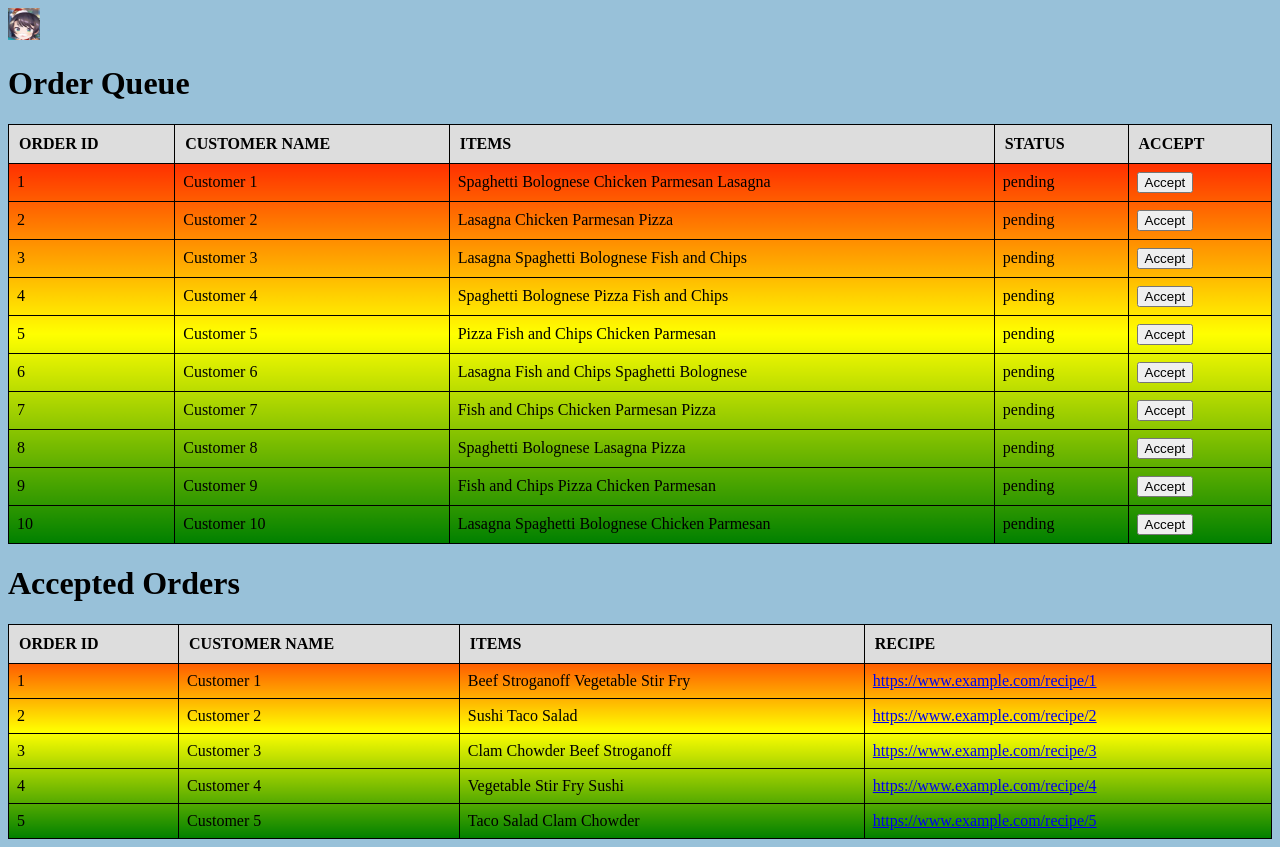
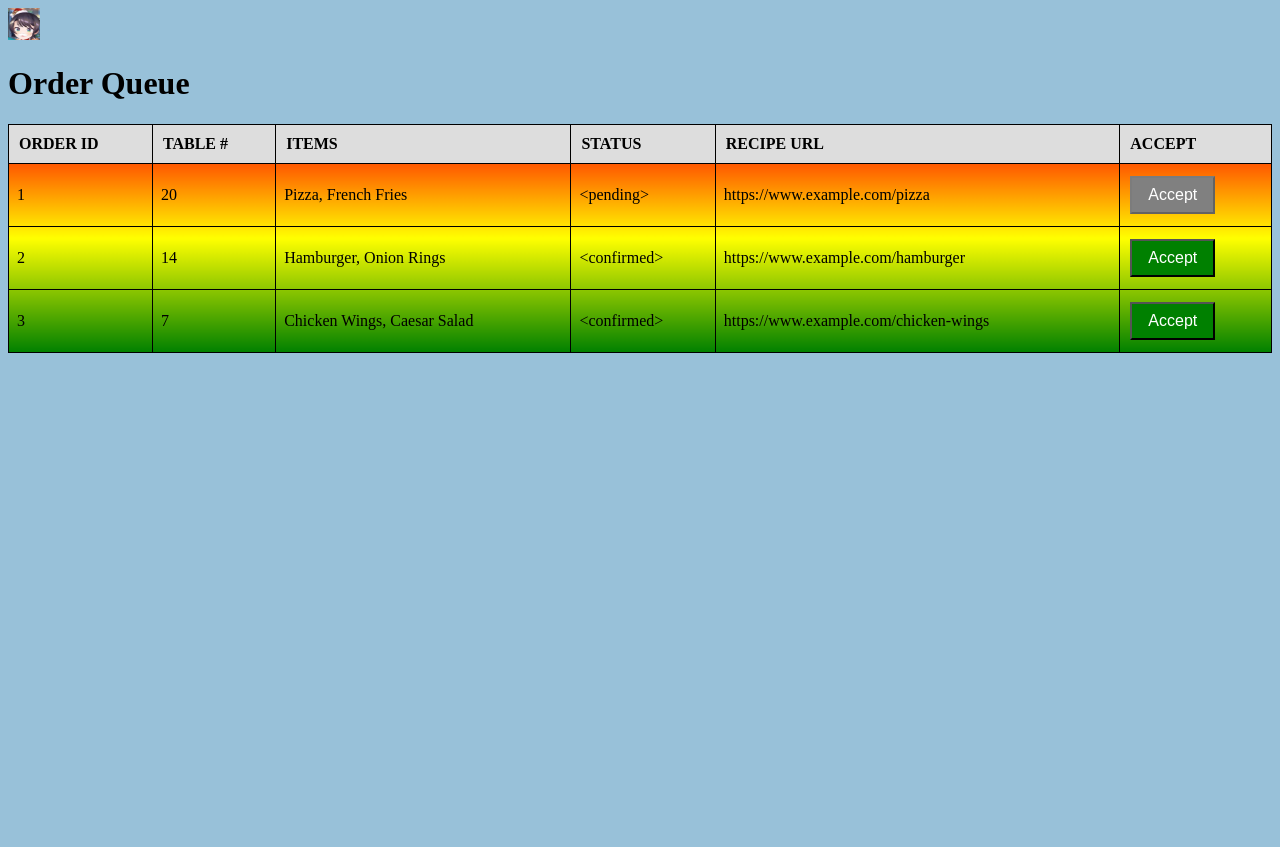
Before and after one commit to Yensid10/Multipurpose-Flask-Website-System-Project, a Flask app: page /kitchen in a window 1280 px wide. After the commit the page ends 353 px from the top, so only its background shows below. Run offline with Flask 2, Linux system fonts and the light colour scheme; data comes from the database, SQL or seed files in the repository; both versions use the stored data as it was after the commit.

Commit message:
rebuilt Flask code to work with actual dummy database instead of dummy code in python, redoing HTML and added style to accept button

```diff
--- a/app.py
+++ b/app.py
@@ -1,109 +1,17 @@
 from flask import Flask, render_template
-
 app = Flask(__name__)
 
-# Dummy order queue and accepted orders data
-order_queue = [
-    {
-        "id": 1,
-        "customer_name": "Customer 1",
-        "items": "Spaghetti Bolognese Chicken Parmesan Lasagna",
-        "status": "pending"
-    },
-    {
-        "id": 2,
-        "customer_name": "Customer 2",
-        "items": "Lasagna Chicken Parmesan Pizza",
-        "status": "pending"
-    },
-    {
-        "id": 3,
-        "customer_name": "Customer 3",
-        "items": "Lasagna Spaghetti Bolognese Fish and Chips",
-        "status": "pending"
-    },
-    {
-        "id": 4,
-        "customer_name": "Customer 4",
-        "items": "Spaghetti Bolognese Pizza Fish and Chips",
-        "status": "pending"
-    },
-    {
-        "id": 5,
-        "customer_name": "Customer 5",
-        "items": "Pizza Fish and Chips Chicken Parmesan",
-        "status": "pending"
-    },
-    {
-        "id": 6,
-        "customer_name": "Customer 6",
-        "items": "Lasagna Fish and Chips Spaghetti Bolognese",
-        "status": "pending"
-    },
-    {
-        "id": 7,
-        "customer_name": "Customer 7",
-        "items": "Fish and Chips Chicken Parmesan Pizza",
-        "status": "pending"
-    },
-    {
-        "id": 8,
-        "customer_name": "Customer 8",
-        "items": "Spaghetti Bolognese Lasagna Pizza",
-        "status": "pending"
-    },
-    {
-        "id": 9,
-        "customer_name": "Customer 9",
-        "items": "Fish and Chips Pizza Chicken Parmesan",
-        "status": "pending"
-    },
-    {
-        "id": 10,
-        "customer_name": "Customer 10",
-        "items": "Lasagna Spaghetti Bolognese Chicken Parmesan",
-        "status": "pending"
-    }
-]
-
-accepted_orders = [
-    {
-        "id": 1,
-        "customer_name": "Customer 1",
-        "items": "Beef Stroganoff Vegetable Stir Fry",
-        "recipe_url": "https://www.example.com/recipe/1"
-    },
-    {
-        "id": 2,
-        "customer_name": "Customer 2",
-        "items": "Sushi Taco Salad",
-        "recipe_url": "https://www.example.com/recipe/2"
-    },
-    {
-        "id": 3,
-        "customer_name": "Customer 3",
-        "items": "Clam Chowder Beef Stroganoff",
-        "recipe_url": "https://www.example.com/recipe/3"
-    },
-    {
-        "id": 4,
-        "customer_name": "Customer 4",
-        "items": "Vegetable Stir Fry Sushi",
-        "recipe_url": "https://www.example.com/recipe/4"
-    },
-    {
-        "id": 5,
-        "customer_name": "Customer 5",
-        "items": "Taco Salad Clam Chowder",
-        "recipe_url": "https://www.example.com/recipe/5"
-    }
-]
+import sqlite3
 
 
-@app.route("/kitchen")
+@app.route('/kitchen')
 def kitchen():
-    return render_template("kitchen.html", order_queue=order_queue, accepted_orders=accepted_orders)
-
+    conn = sqlite3.connect("orders.db")
+    c = conn.cursor()
+    c.execute("SELECT * FROM order_queue")
+    orders = c.fetchall()
+    conn.close()
+    return render_template("kitchen.html", orders=orders)
 
 if __name__ == "__main__":
     app.run(debug=True)
--- a/static/style.css
+++ b/static/style.css
@@ -29,6 +29,11 @@ th {
     cursor: pointer;
 }
 
+.accept-button:disabled {
+        background-color: grey;
+        cursor: not-allowed;
+    }
+
 .recipe-link {
     color: blue;
     text-decoration: none;
--- a/templates/kitchen.html
+++ b/templates/kitchen.html
@@ -13,49 +13,31 @@
     <thead>
         <tr>
             <th>Order ID</th>
-        <th>Customer Name</th>
+            <th>Table #</th>
             <th>Items</th>
             <th>Status</th>
+            <th>Recipe URL</th>
             <th>Accept</th>
         </tr>
     </thead>
     <tbody>
-    {% for order in order_queue %}
+        {% for order in orders %}
         <tr>
-            <td>{{ order.id }}</td>
-            <td>{{ order.customer_name }}</td>
-            <td>{{ order["items"] }}</td>
-            <td>{{ order.status }}</td>
+            <td>{{ order[0] }}</td>
+            <td>{{ order[1] }}</td>
+            <td>{{ order[2] }}</td>
+            <td>{{ order[3] }}</td>
+            <td>{{ order[4] }}</td>
             <td>
-                <button onclick="acceptOrder({{ order.id }})">Accept</button>
+                <button class="accept-button" {% if order[3] == "<pending>" %} disabled {% endif %}>Accept</button>
             </td>
         </tr>
         {% endfor %}
     </tbody>
-
 </table>
 
-<h1>Accepted Orders</h1>
-<table id="accepted-orders-table">
-    <thead>
-    <tr>
-        <th>Order ID</th>
-        <th>Customer Name</th>
-        <th>Items</th>
-        <th>Recipe</th>
-    </tr>
-    </thead>
-    <tbody>
-    {% for order in accepted_orders %}
-        <tr>
-            <td>{{ order.id }}</td>
-            <td>{{ order.customer_name }}</td>
-            <td>{{ order["items"] }}</td>
-            <td><a href="{{ order.recipe_url }}" target="_blank">{{ order.recipe_url }}</a></td>
-        </tr>
-    {% endfor %}
-    </tbody>
 
-</table>
+
+
 </body>
 </html>
```
Also changed, not shown: orders.db (added). Lines whose indentation alone changed are shown as unchanged.
